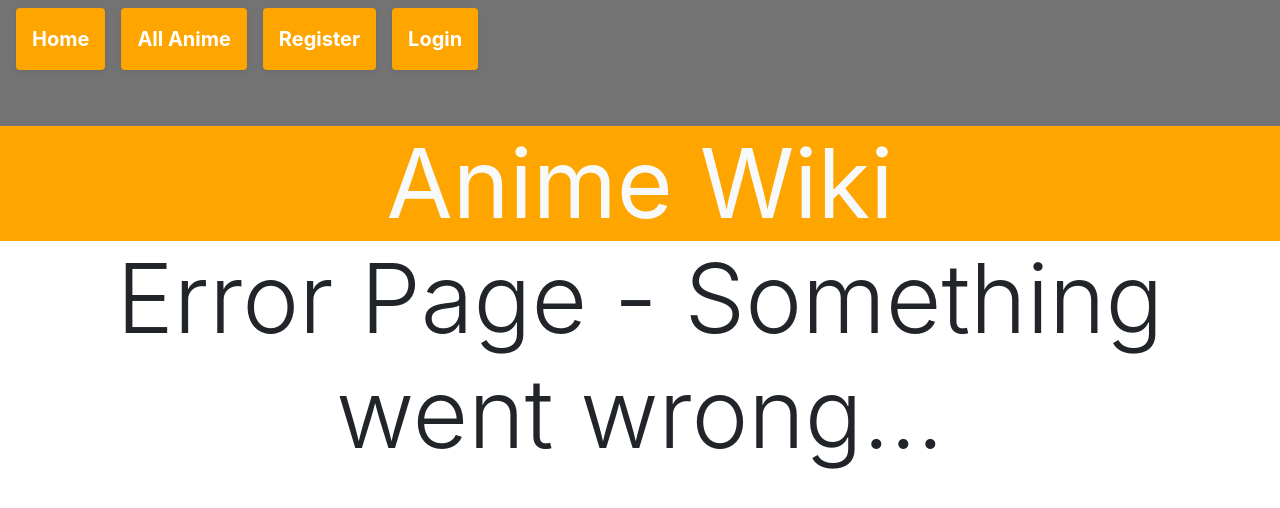
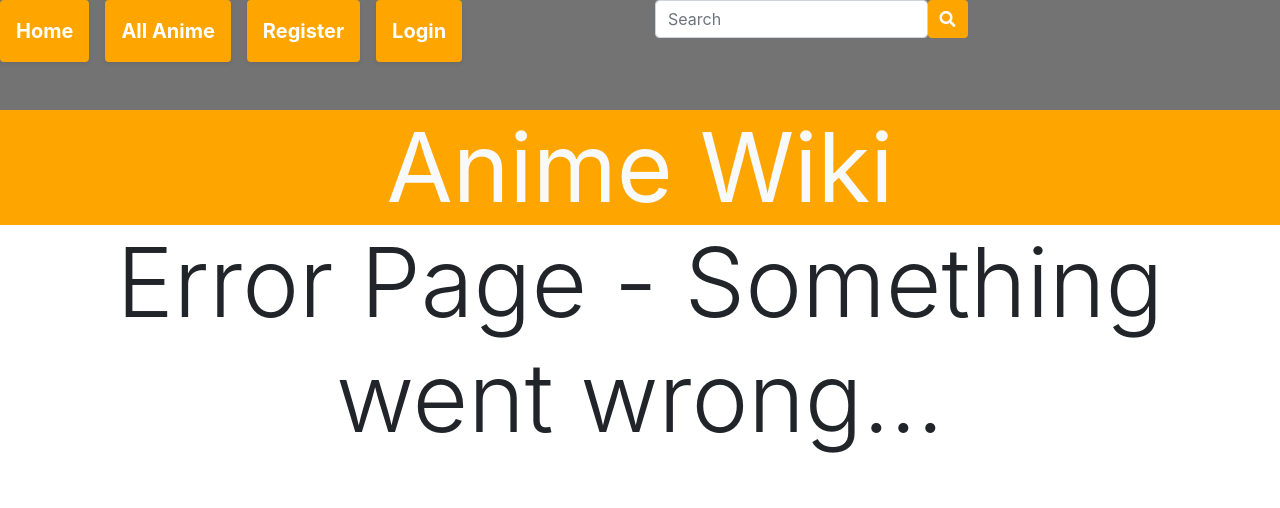
Before and after one commit to akawoa/Anime-Wiki-PostgresQL-Express-React-Node, a React (Create React App) app in the folder client/: page /error in a window 1280 px wide. Shown: the top 508 px of the page. Built offline with nearby package versions, Linux system fonts and the light colour scheme.

Commit message:
Added search bar
Added basic search bar input element to navbar. Will add functionality for the searchbar to return items within the database at a later date

```diff
--- a/client/src/App.css
+++ b/client/src/App.css
@@ -34,6 +34,10 @@
   color: white;
 }
 
+.navbar {
+  display: flex;
+}
+
 .navLink:hover{
   background-color: #737373;
   transition-duration: .5s;
--- a/client/src/components/NavBar.jsx
+++ b/client/src/components/NavBar.jsx
@@ -1,5 +1,6 @@
 import React, { useEffect } from "react";
 import { Link, useHistory } from "react-router-dom";
+import SearchBar from "../components/SearchBar";
 
 const NavBar = () => {
   const history = useHistory();
@@ -13,9 +14,10 @@ const NavBar = () => {
   };
 
   return (
-    <div>
-<nav className="navbar" style={{backgroundColor: "#737373"}}>
-  <div id="navbarSupportedContent">
+    <div className="container-fullwidth">
+<nav className="navbar-expand-lg" style={{backgroundColor: "#737373"}}>
+  <div className="row align-items-start" id="navbarSupportedContent">
+  <div className="col-6 ">
         <Link to={"/"} className="navbar-brand font-weight-bold shadow-sm p-3 mb-5 rounded navLink">
           Home
         </Link>
@@ -47,7 +49,12 @@ const NavBar = () => {
             Logout
           </Link>
         )}
-              </div>
+        </div>
+        <div className="col-6 col-xs-4">
+        <SearchBar></SearchBar>
+        </div>
+          </div>
+
 </nav>
 </div>
 
--- /dev/null
+++ b/client/src/components/SearchBar.jsx
@@ -0,0 +1,47 @@
+import React, { useEffect, useContext, useState } from "react";
+import { getAnimeInGenre } from "../apis/AnimeFinder";
+import { AnimeContext } from "../context/AnimeContext";
+import { useHistory, useParams, Redirect, Link } from "react-router-dom";
+import MyLoader from "./MyLoader";
+
+const SearchBar = (props) => {
+    const { id } = useParams();
+  const { search, setSearch } = "";
+  let history = useHistory();
+  const REQUEST_STATUS = {
+    LOADING: "loading",
+    SUCCESS: "success",
+    FAILURE: "failure",
+  };
+  const [requestStatus, setRequestStatus] = useState(REQUEST_STATUS.LOADING);
+
+  // useEffect(() => {
+  //   const fetchData = async () => {
+  //     try {
+  //       const response = await getAnimeInGenre(id);
+  //       setRequestStatus(REQUEST_STATUS.SUCCESS);
+  //       console.log(response.data.data);
+  //       setAnime(response.data.data.anime);
+  //     } catch (err) {
+  //       setRequestStatus(REQUEST_STATUS.FAILURE);
+  //     }
+  //   };
+  //   fetchData();
+  // }, []);
+
+  // if (requestStatus === REQUEST_STATUS.LOADING) return <MyLoader></MyLoader>;
+  // if (requestStatus === REQUEST_STATUS.FAILURE) <Redirect to="/error" />;
+
+  return (
+    <div className="">
+<div class="input-group rounded w-50">
+  <input type="search" class="form-control rounded" placeholder="Search" aria-label="Search" aria-describedby="search-addon" />
+  <span class="input-group-text border-0 navLink" id="search-addon">
+    <i class="fas fa-search"></i>
+  </span>
+</div>
+</div>
+  );
+};
+
+export default SearchBar;
```
Also changed, not shown: client/src/components/SearchResults.jsx (added, +68 -0 lines).
